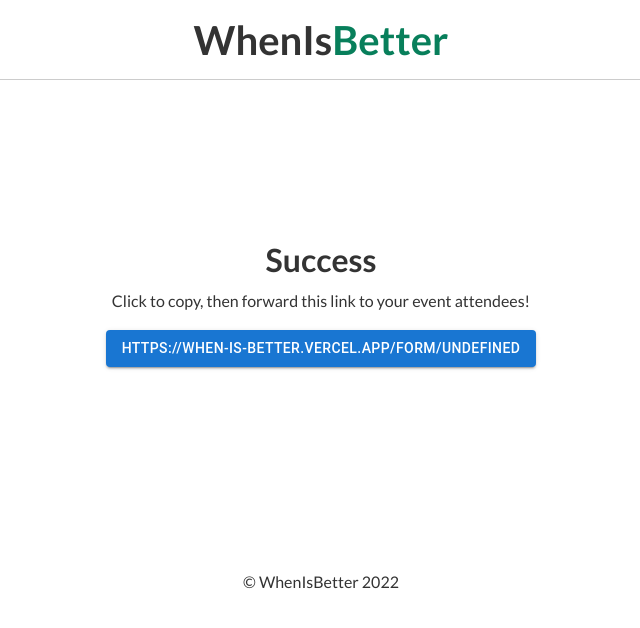
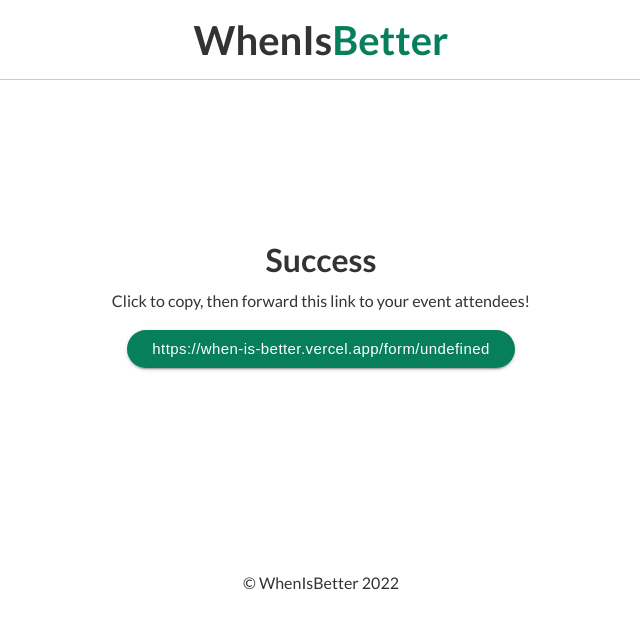
Before and after one commit to jeyeong/when-is-better, a Next.js app in the folder client/: page /create-success in a window 1280 px wide. Shown: the top 628 px of the page, without its empty margins (319-959 px from the left). Built offline with nearby package versions, Linux system fonts and the light colour scheme.

Commit message:
create success, create page

```diff
--- a/client/pages/create-success/index.js
+++ b/client/pages/create-success/index.js
@@ -35,8 +35,18 @@
           {isReady ? (
             <Button
               variant="contained"
+              onClick={copyToClipboard}
               className={styles.createsuccess__link}
-              onClick={copyToClipboard}
+              style={{
+                border: 'none',
+                borderRadius: '20px',
+                textTransform: 'none',
+                fontFamily: 'sans-serif',
+                fontSize: '15px',
+                backgroundColor: '#087f5b',
+                paddingLeft: '25px',
+                paddingRight: '25px',
+              }}
             >
               {link}
             </Button>
--- a/client/pages/create/index.js
+++ b/client/pages/create/index.js
@@ -178,6 +178,7 @@
             timeslots={timeslots}
             start={startDate}
             end={endDate}
+            deltaTime={deltaTime}
             title={title}
             description={description}
             showError={showTitleError || showTimeslotsError}
--- a/client/styles/CreateSuccess.module.css
+++ b/client/styles/CreateSuccess.module.css
@@ -7,27 +7,17 @@
 
 .createsuccess__link,
 .createsuccess__link:hover {
-  border: none;
-  border-radius: 20px;
-  text-transform: none;
-  font-family: sans-serif;
-  font-size: 15px;
-  background-color: #087f5b;
-  padding-left: 25px;
-  padding-right: 25px;
-  animation: MoveUpDown 12s linear 0s infinite;
+  animation: MoveUpDown 8s linear 0s infinite;
 }
 
 @keyframes MoveUpDown {
   0%,
   12%,
-  24%,
-  36% {
+  24% {
     transform: translateY(0);
   }
   6%,
-  18%,
-  30% {
+  18% {
     transform: translateY(-7.5px);
   }
 }
```
Also changed, not shown: client/components/create-page/CreateEventButton.js (+24 -5 lines).
